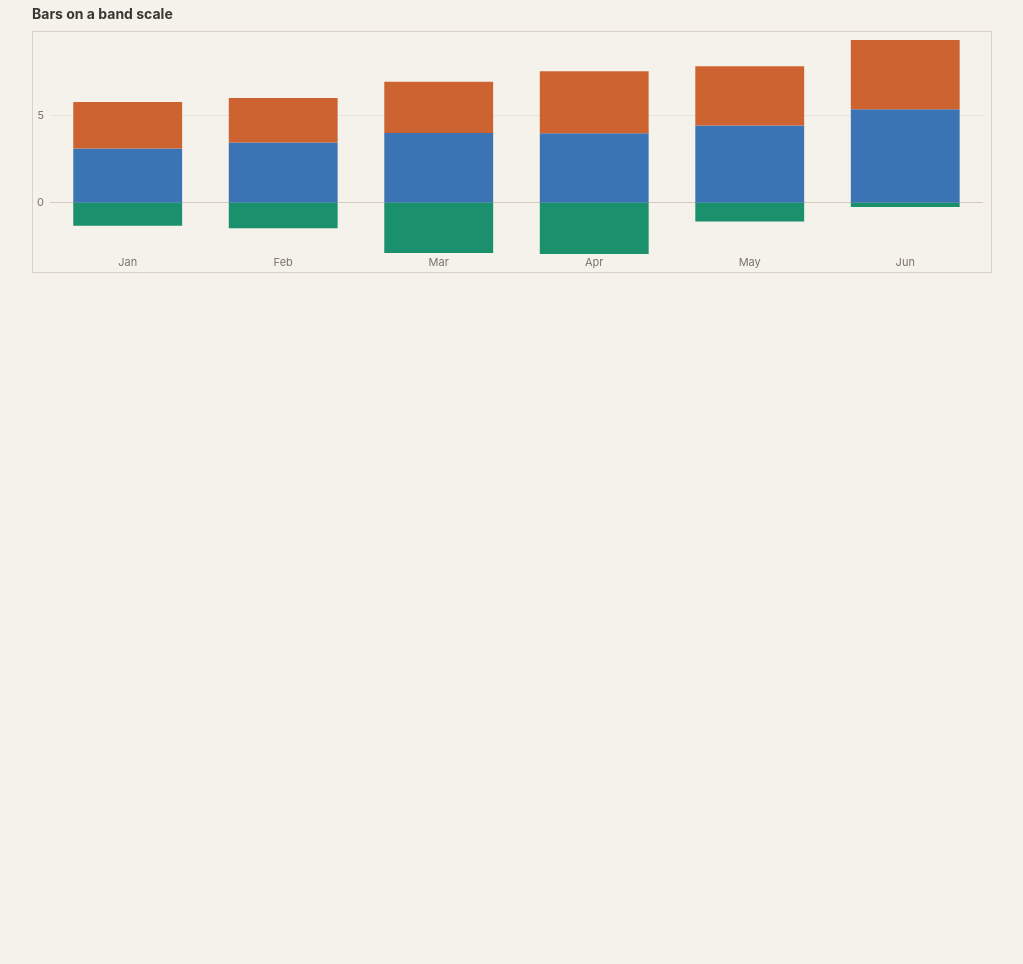
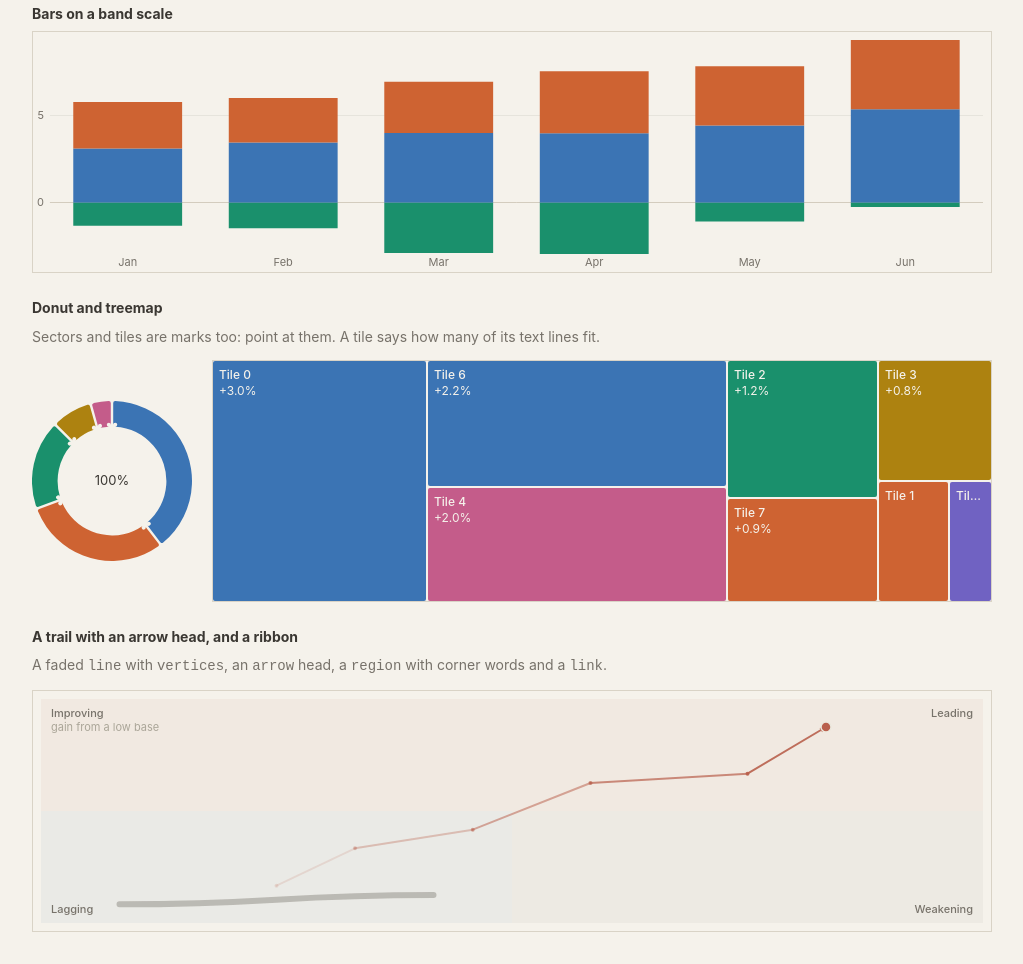
Before and after one commit to frost-study/kiseki, a website: page examples/figures.html in a window 1280 px wide. Shown: the part 886-1850 px from the top of the page, without its empty margins (128-1151 px from the left). Before the commit the page ends 1191 px from the top, so only its background shows below. Drawn offline with Linux system fonts and the light colour scheme.

Commit message:
feat(figures): donut and treemap figures
A donut draws ring sectors with rounded corners and constant-width gaps (as d3's arc pads) and exposes each as an 'arc' mark. A
treemap lays tiles out squarified (the same tiles as d3-hierarchy's treemapSquarify with paddingInner and round), keeps
gaps after rounding, and prints each tile's lines while they fit; its marks say how many lines were shown. Both are registered
in figureTypes and exported with their pure helpers.

```diff
--- a/examples/figures.html
+++ b/examples/figures.html
@@ -41,9 +41,20 @@
 
       <h2>Bars on a band scale</h2>
       <div class="box" id="bars"></div>
+
+      <h2>Donut and treemap</h2>
+      <p>Sectors and tiles are marks too: point at them. A tile says how many of its text lines fit.</p>
+      <div class="row">
+        <div id="donut" style="width: 160px; height: 160px"></div>
+        <div class="box" id="tree" style="flex: 1; min-width: 280px"></div>
+      </div>
+
+      <h2>A trail with an arrow head, and a ribbon</h2>
+      <p>A faded <code>line</code> with <code>vertices</code>, an <code>arrow</code> head, a <code>region</code> with corner words and a <code>link</code>.</p>
+      <div class="box" id="trail"></div>
     </main>
     <script type="module">
-      import { CartesianFigure, createFigure, stackValues } from '../src/index.js';
+      import { CartesianFigure, createFigure, stackValues, nextInDirection } from '../src/index.js';
 
       // deterministic pseudo-random numbers
       let seed = 7;
@@ -132,6 +143,37 @@
         { type: 'rule', y: 0, color: 'axis' },
         ...stacks.flatMap((s, k) => s.map((seg, i) => ({ type: 'bar', x: months[i], from: seg.from, to: seg.to, color: k }))),
       ]);
+
+      // Donut and treemap
+      const donut = createFigure(document.getElementById('donut'), 'donut', { width: 160, height: 160, theme, label: { text: '100%', size: 13 } });
+      donut.setData([40, 30, 18, 8, 4].map((value, i) => ({ id: 'd' + i, value, color: i })));
+      donut.on('hover', ({ mark }) => donut.setActive(mark?.id ?? null));
+      const tree = createFigure(document.getElementById('tree'), 'treemap', { theme, gap: 2, emphasis: { active: { width: 2, inset: true } } });
+      tree.setData([30, 5, 12, 8, 20, 3, 22, 9].map((value, i) => ({
+        id: 't' + i, value, fill: i % 6, border: null,
+        lines: [{ text: 'Tile ' + i, weight: 500, color: 'bg', minW: 40, minH: 22 }, { text: '+' + (value / 10).toFixed(1) + '%', color: 'bg', minW: 76, minH: 44 }],
+      })));
+      tree.on('hover', ({ mark }) => tree.setActive(mark?.id ?? null));
+      tree.on('layout', (marks) => { window.treeMarks = marks; }); // nextInDirection(marks, id, 'right') moves focus between tiles
+
+      // Trail
+      const trail = new CartesianFigure(document.getElementById('trail'), {
+        theme,
+        margin: 8,
+        x: { domain: [94, 106] },
+        y: { domain: [94, 106] },
+      });
+      const path = [[97, 96], [98, 98], [99.5, 99], [101, 101.5], [103, 102], [104, 104.5]];
+      trail.setData([
+        { type: 'region', x0: 94, x1: 100, y0: 100, y1: 106, color: 'accent', opacity: 0.06, label: { corner: 'tl', lines: [{ text: 'Improving', weight: 500, color: 'muted' }, { text: 'gain from a low base', color: 'faint' }] } },
+        { type: 'region', x0: 100, x1: 106, y0: 100, y1: 106, color: 'up', opacity: 0.06, label: { corner: 'tr', lines: [{ text: 'Leading', weight: 500, color: 'muted' }] } },
+        { type: 'region', x0: 94, x1: 100, y0: 94, y1: 100, color: 'down', opacity: 0.06, label: { corner: 'bl', dy: 10, lines: [{ text: 'Lagging', weight: 500, color: 'muted' }] } },
+        { type: 'region', x0: 100, x1: 106, y0: 94, y1: 100, color: 'muted', opacity: 0.06, label: { corner: 'br', dy: 10, lines: [{ text: 'Weakening', weight: 500, color: 'muted' }] } },
+        { type: 'line', points: path, color: 'accent', width: 2, fade: { from: 0.15, to: 0.9 }, vertices: { r: 2 } },
+        { type: 'arrow', from: { x: path.at(-2)[0], y: path.at(-2)[1] }, to: { x: path.at(-1)[0], y: path.at(-1)[1] }, stem: false, headLength: 6, headWidth: 5, color: 'accent', opacity: 0.9 },
+        { type: 'dot', x: 104, y: 104.5, r: 5, color: 'accent', stroke: 'surface', strokeWidth: 1.5 },
+        { type: 'link', from: { x: 95, y: 95 }, to: { x: 99, y: 95.5 }, width: 6, color: 'muted', opacity: 0.4 },
+      ]);
     </script>
   </body>
 </html>
--- a/src/figures/builtins.js
+++ b/src/figures/builtins.js
@@ -2,5 +2,7 @@ import { figureTypes } from '../core/Registry.js';
 import { CartesianFigure } from './CartesianFigure.js';
 import './marks.js';
 import './sparkline.js';
+import './donut.js';
+import './treemap.js';
 
 figureTypes.register(CartesianFigure);
--- /dev/null
+++ b/src/figures/donut.js
@@ -0,0 +1,222 @@
+import { figureTypes } from '../core/Registry.js';
+import { Figure } from './Figure.js';
+
+const TURN = Math.PI * 2;
+const finite = (v) => typeof v === 'number' && Number.isFinite(v);
+
+/**
+ * The slices of a donut as angles. Pure.
+ *
+ * Slices with a non-positive or non-finite value are dropped (they keep no slice and no mark). The rest share the circle in
+ * proportion to their values, in the order given, starting at `startAngle` and running clockwise on screen. With
+ * `padAngle` every slice also owns that much more angle, which is the gap between neighbours (as d3's pie does): the gap is
+ * only left when there are two slices or more.
+ *
+ * @param {{value:number}[]} items
+ * @param {object} [o]
+ * @param {number} [o.startAngle=-Math.PI/2]  where the first slice starts; the default is 12 o'clock (canvas angles: 0 = 3 o'clock)
+ * @param {number} [o.padAngle=0]  gap between slices, as an angle at the middle radius of the ring
+ * @returns {{index:number, value:number, a0:number, a1:number, share:number}[]}  a1 > a0 each; `index` is the position in `items`
+ */
+export function donutSlices(items, { startAngle = -Math.PI / 2, padAngle = 0 } = {}) {
+  const rows = [];
+  (items ?? []).forEach((it, index) => {
+    if (finite(it?.value) && it.value > 0) rows.push({ index, value: it.value });
+  });
+  const total = rows.reduce((a, r) => a + r.value, 0);
+  if (!(total > 0)) return [];
+  const pad = rows.length > 1 ? padAngle : 0;
+  const k = (TURN - pad * rows.length) / total;
+  let a = startAngle;
+  return rows.map((r) => {
+    const span = r.value * k + pad;
+    const out = { index: r.index, value: r.value, a0: a, a1: a + span, share: r.value / total };
+    a += span;
+    return out;
+  });
+}
+
+/**
+ * The outline of one ring sector with rounded corners, as the geometry the canvas path is made of. Pure.
+ *
+ * The two sides of the sector are straight lines parallel to the radius at its middle angle, `gap / 2` away from where
+ * the neighbouring sector begins, so a gap has the same width along its whole length (the way d3's arc pads). Each of the
+ * four corners is rounded with radius `corner` (reduced when the sector is too small for it). A sector that is a whole ring
+ * (no gap, a span of a full turn) has no corners.
+ *
+ * @returns {{ whole: true } | { whole: false, corners: {cx:number, cy:number, from:number, to:number, ccw:boolean}[], r0:number, r1:number, start:{x:number,y:number} } | null}
+ *   `null` when nothing is left to draw (the sector is thinner than its gap).
+ */
+export function sectorOutline({ cx = 0, cy = 0, r0, r1, a0, a1, gap = 0, corner = 0 }) {
+  if (!(r1 > r0) || !(a1 > a0)) return null;
+  if (a1 - a0 >= TURN - 1e-9 && gap === 0) return { whole: true, cx, cy, r0, r1 };
+  const h = gap / 2;
+  let cr = Math.max(0, Math.min(corner, (r1 - r0) / 2));
+  for (let attempt = 0; attempt < 8; attempt++) {
+    const o = build(cx, cy, r0, r1, a0, a1, h, cr);
+    if (o) return o;
+    if (cr === 0) return null;
+    cr = cr > 0.25 ? cr / 2 : 0;
+  }
+  return null;
+}
+
+function build(cx, cy, r0, r1, a0, a1, h, cr) {
+  // frame of each side: u along the radius, n toward the inside of the sector
+  const side = (a, sign) => ({ u: { x: Math.cos(a), y: Math.sin(a) }, n: { x: -Math.sin(a) * sign, y: Math.cos(a) * sign } });
+  const s0 = side(a0, 1);
+  const s1 = side(a1, -1);
+  // the centre of the corner circle tangent to the side and to the circle of radius `r` (inside when `inner` is false)
+  const centre = (f, r, inner) => {
+    const dist = inner ? r + cr : r - cr;
+    const off = h + cr;
+    const along2 = dist * dist - off * off;
+    if (along2 < 0) return null;
+    const s = Math.sqrt(along2);
+    return { x: cx + f.u.x * s + f.n.x * off, y: cy + f.u.y * s + f.n.y * off };
+  };
+  const c = { io: centre(s0, r1, false), ii: centre(s0, r0, true), eo: centre(s1, r1, false), ei: centre(s1, r0, true) };
+  if (!c.io || !c.ii || !c.eo || !c.ei) return null;
+  const ang = (p, q) => Math.atan2(p.y - q.y, p.x - q.x);
+  const onCircle = (p, r) => {
+    const d = Math.hypot(p.x - cx, p.y - cy);
+    return { x: cx + ((p.x - cx) / d) * r, y: cy + ((p.y - cy) / d) * r };
+  };
+  // the outer circle must still run forward from the first corner to the last, and so must the inner one backward
+  const span = a1 - a0;
+  const room = (r) => 2 * Math.asin(Math.min(1, (h + cr) / r));
+  if (span <= room(r1 - cr) + 1e-9 || span <= room(r0 + cr) + 1e-9) return null;
+  const o0 = onCircle(c.io, r1);
+  const o1 = onCircle(c.eo, r1);
+  const i0 = onCircle(c.ii, r0);
+  const i1 = onCircle(c.ei, r0);
+  const foot = (p, f) => ({ x: p.x - f.n.x * cr, y: p.y - f.n.y * cr });
+  const eo0 = foot(c.io, s0);
+  const ei0 = foot(c.ii, s0);
+  const eo1 = foot(c.eo, s1);
+  const ei1 = foot(c.ei, s1);
+  const corners = [
+    { cx: c.io.x, cy: c.io.y, from: ang(eo0, c.io), to: ang(o0, c.io), ccw: false },
+    { cx: c.eo.x, cy: c.eo.y, from: ang(o1, c.eo), to: ang(eo1, c.eo), ccw: false },
+    { cx: c.ei.x, cy: c.ei.y, from: ang(ei1, c.ei), to: ang(i1, c.ei), ccw: true },
+    { cx: c.ii.x, cy: c.ii.y, from: ang(i0, c.ii), to: ang(ei0, c.ii), ccw: true },
+  ];
+  return { whole: false, cx, cy, r0, r1, cr, start: eo0, outer: { from: ang(o0, { x: cx, y: cy }), to: ang(o1, { x: cx, y: cy }) }, inner: { from: ang(i1, { x: cx, y: cy }), to: ang(i0, { x: cx, y: cy }) }, corners };
+}
+
+/** The bounding box of a ring sector (its four corners and the extremes of the arcs between). Pure. */
+export function sectorBounds({ cx, cy, r0, r1, a0, a1 }) {
+  let x0 = Infinity;
+  let y0 = Infinity;
+  let x1 = -Infinity;
+  let y1 = -Infinity;
+  const angles = [a0, a1];
+  // the extremes of a circle lie at multiples of a quarter turn
+  for (let q = Math.ceil(a0 / (Math.PI / 2)); q * (Math.PI / 2) < a1; q++) angles.push(q * (Math.PI / 2));
+  for (const a of angles) {
+    for (const r of [r0, r1]) {
+      const x = cx + Math.cos(a) * r;
+      const y = cy + Math.sin(a) * r;
+      if (x < x0) x0 = x;
+      if (x > x1) x1 = x;
+      if (y < y0) y0 = y;
+      if (y > y1) y1 = y;
+    }
+  }
+  return { x: x0, y: y0, w: x1 - x0, h: y1 - y0 };
+}
+
+/** Trace `sectorOutline(...)` into the current path of `ctx` (the caller fills it). */
+export function traceSector(ctx, o) {
+  if (!o) return;
+  if (o.whole) {
+    ctx.moveTo(o.cx + o.r1, o.cy);
+    ctx.arc(o.cx, o.cy, o.r1, 0, TURN);
+    ctx.moveTo(o.cx + o.r0, o.cy);
+    ctx.arc(o.cx, o.cy, o.r0, 0, TURN, true);
+    return;
+  }
+  const [co, ce, ie, ii] = o.corners;
+  ctx.moveTo(o.start.x, o.start.y);
+  ctx.arc(co.cx, co.cy, o.cr, co.from, co.to, false);
+  ctx.arc(o.cx, o.cy, o.r1, o.outer.from, unwrap(o.outer.from, o.outer.to, false), false);
+  ctx.arc(ce.cx, ce.cy, o.cr, ce.from, unwrap(ce.from, ce.to, false), false);
+  ctx.arc(ie.cx, ie.cy, o.cr, ie.from, unwrap(ie.from, ie.to, true), true);
+  ctx.arc(o.cx, o.cy, o.r0, o.inner.from, unwrap(o.inner.from, o.inner.to, true), true);
+  ctx.arc(ii.cx, ii.cy, o.cr, ii.from, unwrap(ii.from, ii.to, true), true);
+  ctx.closePath();
+}
+
+// `arc` takes the end angle as given and sweeps in the stated direction, so make it the same angle modulo a turn
+function unwrap(from, to, ccw) {
+  let d = to - from;
+  if (ccw) {
+    while (d > 0) d -= TURN;
+    while (d < -TURN) d += TURN;
+  } else {
+    while (d < 0) d += TURN;
+    while (d > TURN) d -= TURN;
+  }
+  return from + d;
+}
+
+/**
+ * A donut: ring slices, one per datum. `setData([{ id, value, color, datum }])`: a slice with an `id` is exposed in `marks` as
+ * `{ kind: 'arc', cx, cy, r0, r1, a0, a1 }` so a host can point at it or lay a control over it (see hit.js). `color` is a
+ * color spec (a CSS color, a palette index or a role). Slices with a non-positive value draw nothing and have no mark.
+ *
+ * Options (besides those of every figure):
+ *   outer         outer radius in px (default: half of the smaller side)
+ *   innerRatio    inner radius as a fraction of the outer one (default 0.68)
+ *   cornerRadius  px (default 2)          padAngle  gap between slices as an angle in radians (default 0.025; none for one slice)
+ *   startAngle    radians, canvas angles (default: 12 o'clock)
+ *   label         { text, size = 12, weight, color } printed in the middle of the ring
+ *
+ * Meant to be small and static: give it a fixed `width` and `height` and it observes nothing.
+ */
+export class DonutFigure extends Figure {
+  static id = 'donut';
+  static label = 'Donut';
+
+  /** After a layout: the centre and the two radii. */
+  ring = null;
+
+  paint(ctx) {
+    const o = this.options;
+    const rows = (Array.isArray(this.data) ? this.data : []).filter(Boolean);
+    const cx = this.width / 2;
+    const cy = this.height / 2;
+    const r1 = o.outer ?? Math.min(this.width, this.height) / 2;
+    const r0 = r1 * (o.innerRatio ?? 0.68);
+    this.ring = { cx, cy, r0, r1 };
+    const pad = o.padAngle ?? 0.025;
+    const slices = donutSlices(rows, { startAngle: o.startAngle ?? -Math.PI / 2, padAngle: pad });
+    // d3's convention: the padding is a gap of constant width, measured at the radius sqrt(r0 * r0 + r1 * r1)
+    const gap = slices.length > 1 ? pad * Math.sqrt(r0 * r0 + r1 * r1) : 0;
+    for (const s of slices) {
+      const row = rows[s.index];
+      const outline = sectorOutline({ cx, cy, r0, r1, a0: s.a0, a1: s.a1, gap, corner: o.cornerRadius ?? 2 });
+      if (!outline) continue;
+      ctx.save();
+      ctx.fillStyle = this.color(row.color ?? 0);
+      ctx.beginPath();
+      traceSector(ctx, outline);
+      ctx.fill();
+      ctx.restore();
+      if (row.id !== undefined && row.id !== null) {
+        this.expose({ id: row.id, datum: row.datum, type: 'arc', kind: 'arc', cx, cy, r0, r1, a0: s.a0, a1: s.a1, share: s.share, ...sectorBounds({ cx, cy, r0, r1, a0: s.a0, a1: s.a1 }) });
+      }
+    }
+    if (o.label?.text !== undefined) {
+      ctx.save();
+      ctx.font = this.font(o.label.size ?? 12, o.label.weight);
+      ctx.fillStyle = this.color(o.label.color ?? 'text');
+      ctx.textAlign = 'center';
+      ctx.fillText(String(o.label.text), cx, cy + (o.label.size ?? 12) * 0.32);
+      ctx.restore();
+      this.watchFonts();
+    }
+  }
+}
+
+figureTypes.register(DonutFigure);
--- /dev/null
+++ b/src/figures/treemap.js
@@ -0,0 +1,215 @@
+import { figureTypes } from '../core/Registry.js';
+import { Figure } from './Figure.js';
+
+const finite = (v) => typeof v === 'number' && Number.isFinite(v);
+
+/** The golden ratio: the aspect ratio squarified layouts aim for. */
+export const PHI = (1 + Math.sqrt(5)) / 2;
+
+/**
+ * Squarified treemap layout (Bruls, Huizing and van Wijk; the algorithm of d3-hierarchy's `treemapSquarify`). Pure.
+ *
+ * Items with a non-positive or non-finite value are dropped. The rest are laid out largest first (ties keep their order), each
+ * rectangle's area in proportion to its value, trying for rectangles close to `ratio` (width / height) in shape. The tiles
+ * lie in [0, width] × [0, height]; with `gap` every tile is `gap / 2` smaller on each side where it touches another one, so the
+ * gaps between tiles are `gap` wide and the outer edge stays flush (the way d3's `paddingInner` works). With `round` the edges
+ * are rounded to whole pixels *after* the gaps are made, so neighbours stay `gap` apart.
+ *
+ * @param {{value:number}[]} items
+ * @param {{width:number, height:number, gap?:number, round?:boolean, ratio?:number}} o
+ * @returns {{index:number, x0:number, y0:number, x1:number, y1:number}[]}  largest first; `index` is the position in `items`
+ */
+export function squarify(items, { width, height, gap = 0, round = true, ratio = PHI }) {
+  const nodes = [];
+  (items ?? []).forEach((it, index) => {
+    if (finite(it?.value) && it.value > 0) nodes.push({ index, value: it.value });
+  });
+  nodes.sort((a, b) => b.value - a.value);
+  if (!nodes.length || !(width > 0) || !(height > 0)) return [];
+  const half = gap / 2;
+  // the layout runs over the box grown by half a gap, so that shrinking every tile by it leaves the outer edge flush
+  place(nodes, -half, -half, width + half, height + half, ratio);
+  return nodes.map((n) => {
+    let x0 = n.x0 + half;
+    let y0 = n.y0 + half;
+    let x1 = n.x1 - half;
+    let y1 = n.y1 - half;
+    if (x1 < x0) x0 = x1 = (x0 + x1) / 2;
+    if (y1 < y0) y0 = y1 = (y0 + y1) / 2;
+    if (round) [x0, y0, x1, y1] = [x0, y0, x1, y1].map(Math.round);
+    return { index: n.index, x0, y0, x1, y1 };
+  });
+}
+
+function place(nodes, x0, y0, x1, y1, ratio) {
+  let value = nodes.reduce((a, n) => a + n.value, 0);
+  let i0 = 0;
+  let i1 = 0;
+  const n = nodes.length;
+  while (i0 < n) {
+    const dx = x1 - x0;
+    const dy = y1 - y0;
+    let sum = nodes[i1++].value;
+    let min = sum;
+    let max = sum;
+    const alpha = Math.max(dy / dx, dx / dy) / (value * ratio);
+    let beta = sum * sum * alpha;
+    let worst = Math.max(max / beta, beta / min);
+    // keep adding nodes to the row while its worst aspect ratio does not get worse
+    for (; i1 < n; i1++) {
+      const v = nodes[i1].value;
+      sum += v;
+      if (v < min) min = v;
+      if (v > max) max = v;
+      beta = sum * sum * alpha;
+      const next = Math.max(max / beta, beta / min);
+      if (next > worst) {
+        sum -= v;
+        break;
+      }
+      worst = next;
+    }
+    const row = nodes.slice(i0, i1);
+    if (dx < dy) {
+      // a row along the top, as wide as the box
+      const bottom = y0 + (dy * sum) / value;
+      const k = sum && (x1 - x0) / sum;
+      let x = x0;
+      for (const node of row) {
+        node.x0 = x;
+        node.x1 = x += node.value * k;
+        node.y0 = y0;
+        node.y1 = bottom;
+      }
+      y0 = bottom;
+    } else {
+      // a column on the left, as high as the box
+      const right = x0 + (dx * sum) / value;
+      const k = sum && (y1 - y0) / sum;
+      let y = y0;
+      for (const node of row) {
+        node.x0 = x0;
+        node.x1 = right;
+        node.y0 = y;
+        node.y1 = y += node.value * k;
+      }
+      x0 = right;
+    }
+    value -= sum;
+    i0 = i1;
+  }
+}
+
+/**
+ * How many of a tile's text lines fit. Pure. Each line says the least tile it needs (`minW` × `minH`, the outer size of the
+ * tile); lines are shown in order and a line that does not fit hides every line after it, so a tile shows its title, or its
+ * title and value, or nothing.
+ * @param {{minW?:number, minH?:number}[]} lines
+ * @returns {number}
+ */
+export function fitLines(lines, w, h) {
+  let n = 0;
+  for (const l of lines ?? []) {
+    if (w >= (l.minW ?? 0) && h >= (l.minH ?? 0)) n++;
+    else break;
+  }
+  return n;
+}
+
+/** `text` shortened with an ellipsis until `measure(text)` fits in `max` px (an empty string when not even one character fits). Pure. */
+export function ellipsize(measure, text, max, ellipsis = '…') {
+  const s = String(text);
+  if (measure(s) <= max) return s;
+  let lo = 0;
+  let hi = s.length;
+  while (lo < hi) {
+    const mid = Math.ceil((lo + hi) / 2);
+    if (measure(s.slice(0, mid) + ellipsis) <= max) lo = mid;
+    else hi = mid - 1;
+  }
+  return lo === 0 && measure(ellipsis) > max ? '' : s.slice(0, lo) + ellipsis;
+}
+
+/**
+ * A treemap: one tile per datum, squarified (see `squarify`), on one canvas.
+ *
+ * `setData([{ id, value, fill, border, stripe, shade, opacity, lines, datum }])`
+ *   fill     the tile's color spec (a CSS color, a palette index or a role)
+ *   border   { color, width = 1 }       stripe   { color, width = 4 }: a bar down the left edge, over the border
+ *   shade    0–1: a black veil over the tile (a pointer resting on it)
+ *   lines    [{ text, size = 12, weight, color = 'text', minW, minH }] the words in the tile, top left, one line each, cut with an
+ *            ellipsis at the tile's edge; a line is only printed when the tile is at least `minW` × `minH` px, and then so are the
+ *            ones before it (see `fitLines`)
+ * Every tile is exposed in `marks` as `{ id, kind: 'rect', x, y, w, h, datum, shown, lines, full }`: `shown` is the number of
+ * text lines printed and `full` says all of them were, so a host knows which tiles need their words somewhere else.
+ *
+ * Options (besides those of every figure): `gap` between tiles (default 0), `round` edges to whole pixels (default true),
+ * `ratio` aimed-for aspect (default the golden ratio), `padding` between a tile's edge and its words (default 6), `lineHeight`
+ * (default 16), `radius` corner radius (default 2).
+ */
+export class TreemapFigure extends Figure {
+  static id = 'treemap';
+  static label = 'Treemap';
+
+  paint(ctx) {
+    const o = this.options;
+    const rows = (Array.isArray(this.data) ? this.data : []).filter(Boolean);
+    const tiles = squarify(rows, { width: this.width, height: this.height, gap: o.gap ?? 0, round: o.round ?? true, ratio: o.ratio ?? PHI });
+    const pad = o.padding ?? 6;
+    const lineHeight = o.lineHeight ?? 16;
+    const radius = o.radius ?? 2;
+    for (const t of tiles) {
+      const row = rows[t.index];
+      const x = t.x0;
+      const y = t.y0;
+      const w = t.x1 - t.x0;
+      const h = t.y1 - t.y0;
+      if (w <= 0 || h <= 0) continue;
+      ctx.save();
+      ctx.globalAlpha = row.opacity ?? 1;
+      ctx.beginPath();
+      if (radius && ctx.roundRect) ctx.roundRect(x, y, w, h, radius);
+      else ctx.rect(x, y, w, h);
+      ctx.clip();
+      ctx.fillStyle = this.color(row.fill ?? 'surface');
+      ctx.fillRect(x, y, w, h);
+      const bw = row.border ? row.border.width ?? 1 : 0;
+      if (row.border) {
+        ctx.strokeStyle = this.color(row.border.color ?? 'border');
+        ctx.lineWidth = bw * 2; // clipped to the tile: the inner half is the border
+        ctx.strokeRect(x, y, w, h);
+      }
+      const sw = row.stripe ? row.stripe.width ?? 4 : 0;
+      if (row.stripe) {
+        ctx.fillStyle = this.color(row.stripe.color ?? 0);
+        ctx.fillRect(x, y, sw, h);
+      }
+      if (row.shade) {
+        ctx.globalAlpha = row.shade;
+        ctx.fillStyle = '#000';
+        ctx.fillRect(x, y, w, h);
+        ctx.globalAlpha = row.opacity ?? 1;
+      }
+      const lines = row.lines ?? [];
+      const shown = fitLines(lines, w, h);
+      const left = x + Math.max(sw, bw) + pad;
+      const room = w - Math.max(sw, bw) - bw - 2 * pad;
+      ctx.textAlign = 'left';
+      for (let i = 0; i < shown; i++) {
+        const l = lines[i];
+        const size = l.size ?? 12;
+        ctx.font = this.font(size, l.weight);
+        ctx.fillStyle = this.color(l.color ?? 'text');
+        const text = ellipsize((s) => ctx.measureText(s).width, l.text, room);
+        if (text) ctx.fillText(text, left, y + bw + pad + i * lineHeight + lineHeight / 2 + size * 0.32);
+      }
+      if (shown) this.watchFonts();
+      ctx.restore();
+      if (row.id !== undefined && row.id !== null) {
+        this.expose({ id: row.id, datum: row.datum, type: 'tile', kind: 'rect', x, y, w, h, shown, lines: lines.length, full: shown === lines.length });
+      }
+    }
+  }
+}
+
+figureTypes.register(TreemapFigure);
--- a/src/index.js
+++ b/src/index.js
@@ -37,10 +37,13 @@ export { TradeMarkers, barIndexAt, groupFills, normalizeTrades, positionOf, trad
 export { Figure } from './figures/Figure.js';
 export { CartesianFigure } from './figures/CartesianFigure.js';
 export { SparklineFigure, sparklineMarks, directionOf } from './figures/sparkline.js';
+export { DonutFigure, donutSlices, sectorOutline, sectorBounds } from './figures/donut.js';
+export { TreemapFigure, squarify, fitLines, ellipsize, PHI } from './figures/treemap.js';
 export { createFigure } from './figures/create.js';
 export { linearScale, timeScale, bandScale, makeScale, niceDomain, timeTicks } from './figures/scales.js';
-export { spreadLabels, placeTickLabels, placeBoxes, stackValues } from './figures/layout.js';
+export { spreadLabels, placeTickLabels, placeBoxes, stackValues, nextInDirection } from './figures/layout.js';
 export { hitTest, distanceTo } from './figures/hit.js';
+export { fadeOpacities, linkPoints } from './figures/marks.js';
 export { sampleTrades } from './data/sample-trades.js';
 export { TIMEFRAMES, timeframeById, bucketStart, resample, aggregateTicks, Aggregator } from './data/timeframes.js';
 export { decodeText, parseCsv } from './data/csv.js';
```
Also changed, not shown: test/figures-dom.test.js (+115 -0 lines), test/figures.test.js (+135 -3 lines), README.md.
